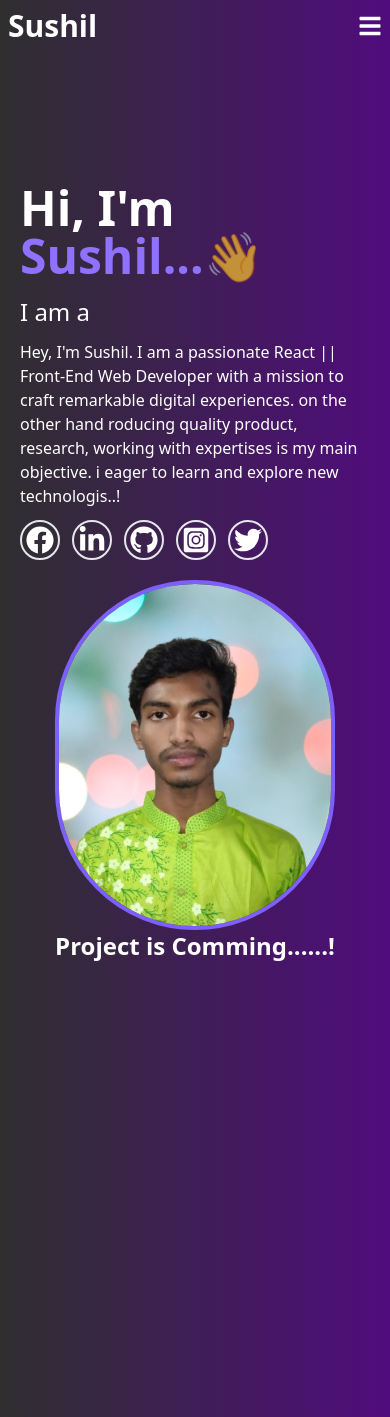
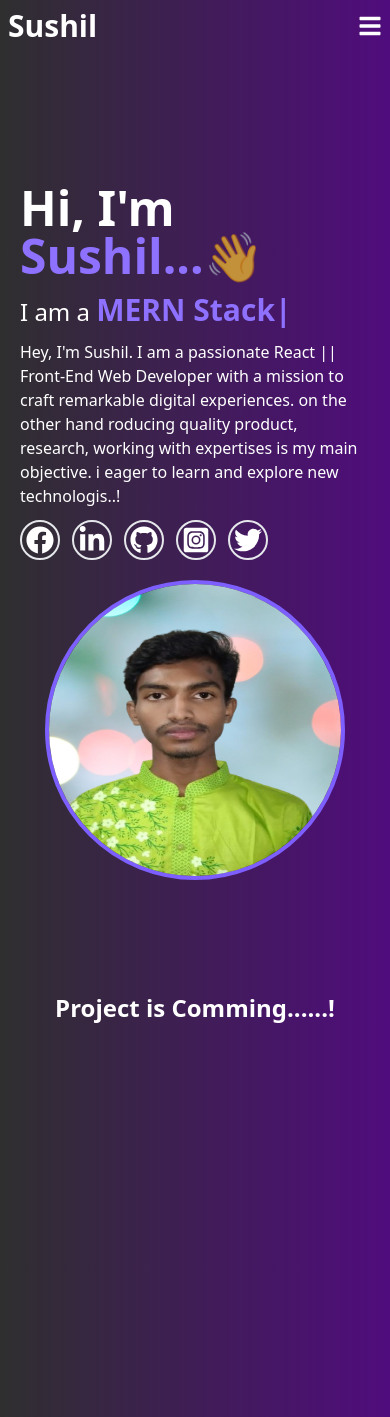
Before and after one commit to Sushil500530/Portfolio_Part-2, a React (Vite) app: page / in a window 390 px wide. Shown: the top 1417 px of the page. Built offline with nearby package versions, Linux system fonts and the light colour scheme.

Commit message:
add type animation and photo circle responsive

```diff
--- a/package.json
+++ b/package.json
@@ -17,6 +17,7 @@
     "react-icons": "^5.0.1",
     "react-router-dom": "^6.22.2",
     "react-router-hash-link": "^2.4.3",
+    "react-type-animation": "^3.2.0",
     "sort-by": "^1.2.0"
   },
   "devDependencies": {
--- a/src/components/home/pages/Banner.jsx
+++ b/src/components/home/pages/Banner.jsx
@@ -1,15 +1,16 @@
 import { FaFacebook, FaGithub, FaInstagramSquare, FaLinkedinIn, FaTwitter } from "react-icons/fa";
 import Image from "../../../assets/image/sushil-bg-.png"
 import { Link } from "react-router-dom";
+import { TypeAnimation } from "react-type-animation";
 
 const Banner = () => {
     return (
         <div>
-            <div id='home' className="flex items-center flex-col lg:flex-row md:flex-row gap-5 pt-28 w-full">
+            <div id='home' className="flex items-center flex-col lg:flex-row md:flex-row gap-5 py-28 w-full">
                 <div className="space-y-3 flex-1 w-full md:w-2/3 lg:w-2/3" >
                     <h3 className="text-5xl font-semibold">{`Hi, I'm `}<span className="text-[#8e71ff] ">Sushil...</span><span className="animate-ping">👋</span></h3>
                     <h4 className="text-2xl ">I am a <span className="text-3xl text-[#8e71ff]">
-                        {/* <TypeAnimation
+                        <TypeAnimation
                             sequence={[
                                 'React Developer_',
                                 1000,
@@ -19,7 +20,7 @@ const Banner = () => {
                                 1000]
                             }
                             wrapper="span" speed={50} className='text-3xl font-bold' repeat={Infinity}
-                        /> */}
+                        />
                     </span></h4>
                     <h4 className="">{`Hey, I'm Sushil. I am a passionate React || Front-End Web Developer with a mission to craft remarkable digital experiences. on the other hand roducing quality product, research, working with expertises is my main objective. i eager to learn and explore new technologis..!`}</h4>
                     <nav>
@@ -43,7 +44,7 @@ const Banner = () => {
                     </nav >
                 </div>
                 <div className='w-full md:w-[30%] lg:w-[40%] relative '>
-                    <div className='w-[80%] md:w-[220px] lg:w-[400px] rounded-full mx-auto md:h-[220px] lg:h-[400px] border-4 hover:border-fuchsia-600 transition cursor-pointer border-[#7d5fff]'>
+                    <div className='w-[300px] md:w-[220px] lg:w-[400px] rounded-full mx-auto h-[300px] md:h-[220px] lg:h-[400px] border-4 hover:border-fuchsia-600 transition cursor-pointer border-[#7d5fff]'>
                         <img src={Image} className='w-full h-full rounded-full' alt="profile-image" />
                     </div>
                 </div>
```
Also changed, not shown: 1 other file (tests, documents, lock files or other folders).
